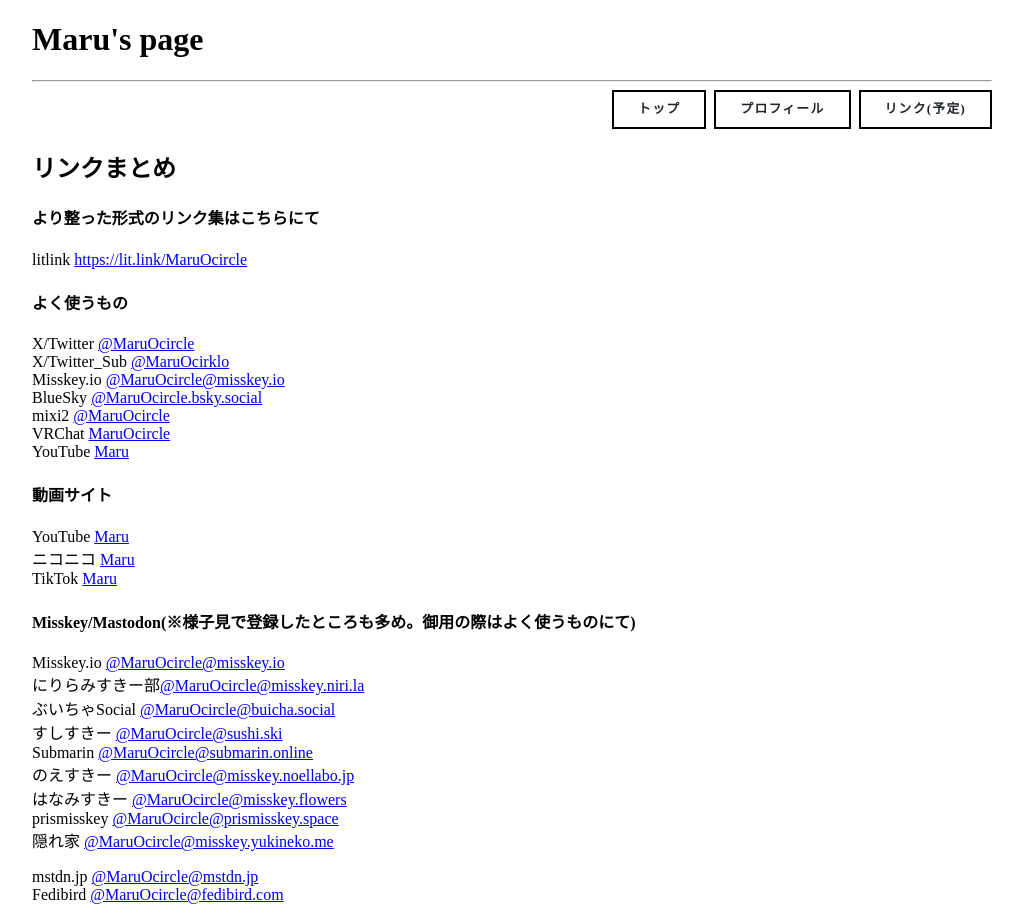
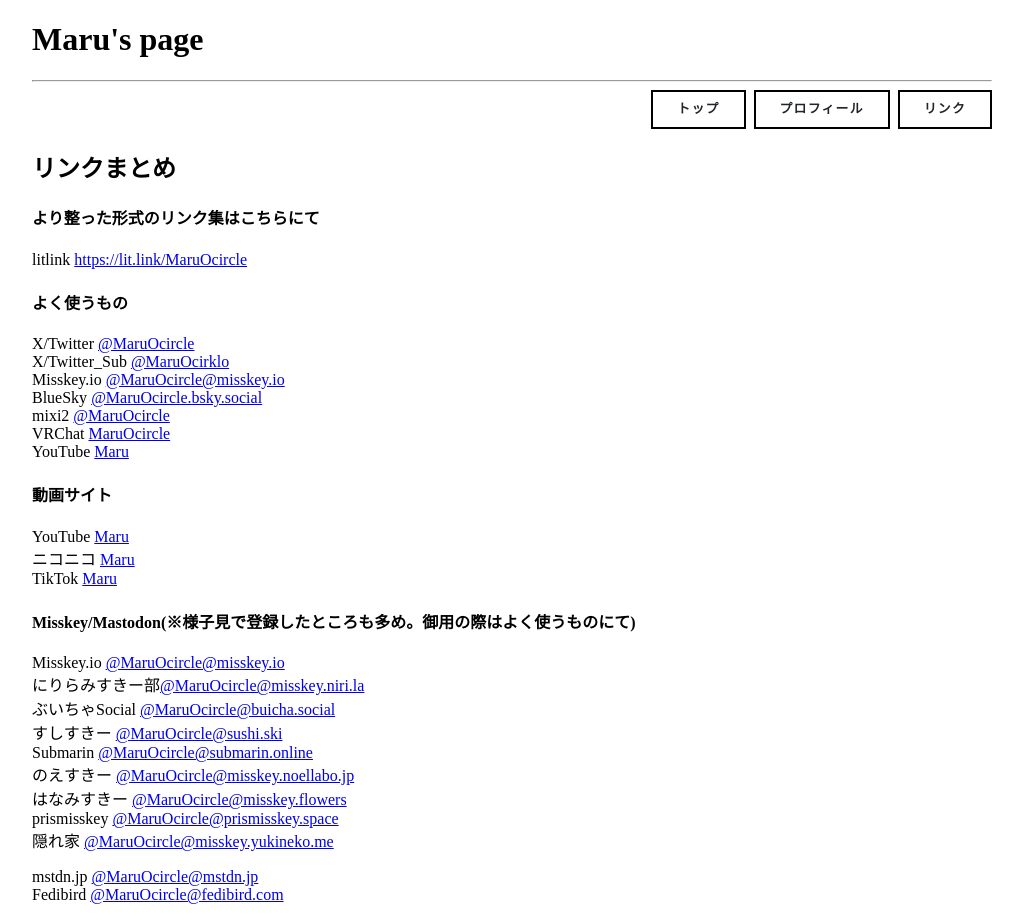
Before and after one commit to MaruOcircle/MaruOcircle.github.io, a Jekyll site: the page built from links.md, in a window 1280 px wide. Shown: the whole page, without its empty margins (128-1151 px from the left). Built offline with Jekyll 4.4.1, drawn with Linux system fonts in a browser that asks for light colours.

Commit message:
Update default.html

```diff
--- a/_layouts/default.html
+++ b/_layouts/default.html
@@ -13,7 +13,7 @@
       <dev class='menu_slot'>
         <a class='menu top_button' href='https://maruocircle.github.io/'>トップ</a>
         <a class='menu top_button' href='https://maruocircle.github.io/profile'>プロフィール</a>
-        <a class='menu top_button' href=''>リンク(予定)</a>
+        <a class='menu top_button' href='https://maruocircle.github.io/links'>リンク</a>
       </dev>
     </div>
     <div class='container'>
```
